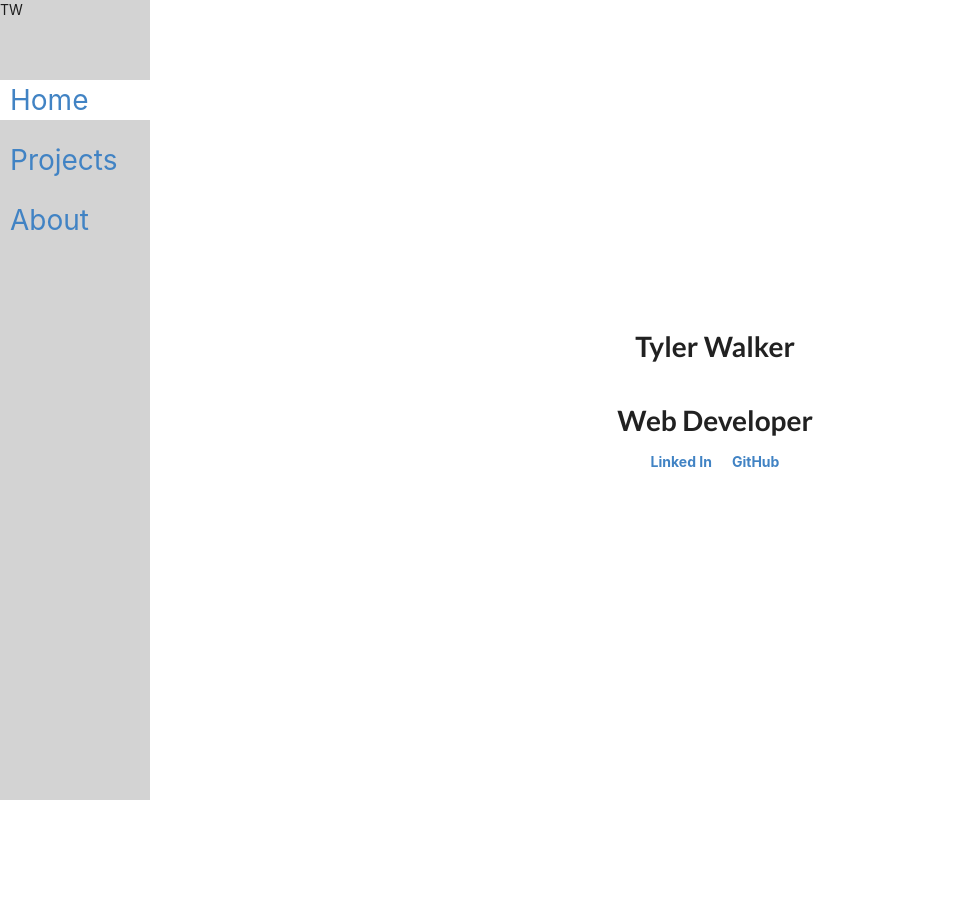
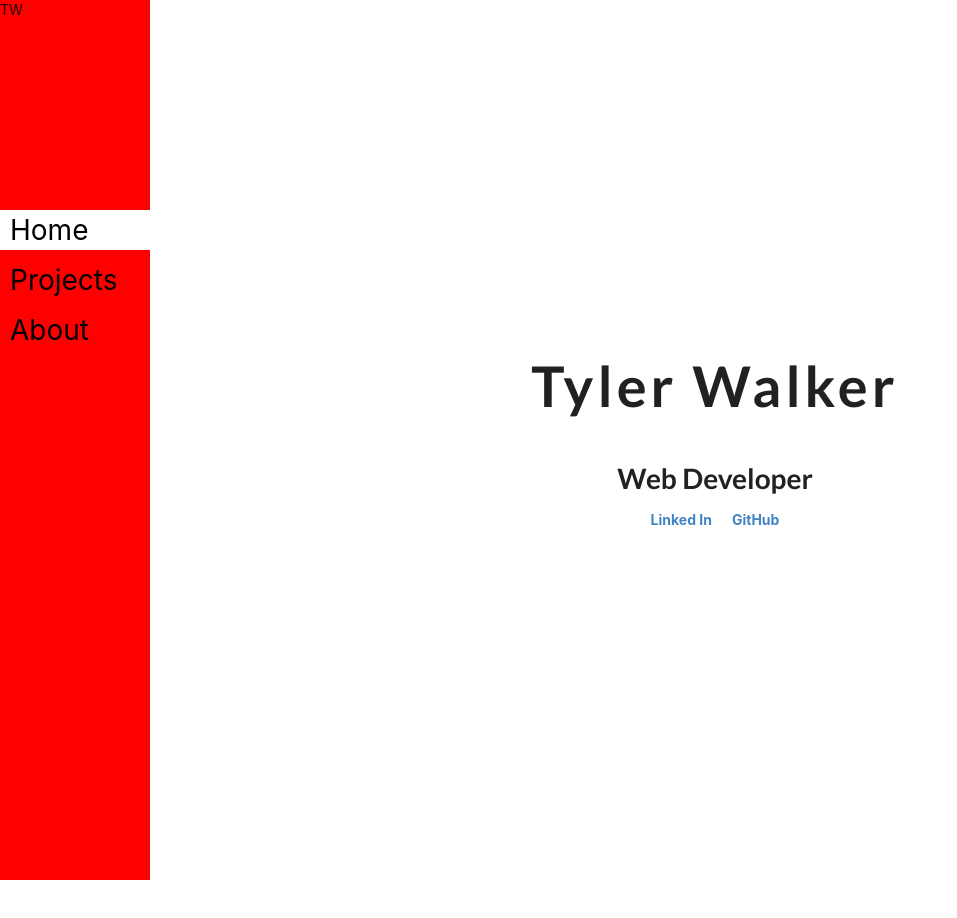
Before and after one commit to tbone9/portfolio, a React (Create React App) app: page / in a window 1280 px wide. Shown: the top 918 px of the page, without its empty margins (0-957 px from the left). Before the commit the page ends 800 px from the top, so only its background shows below. Built offline with nearby package versions, Linux system fonts and the light colour scheme.

Commit message:
started to change styling for intro page, tweaked layout of nav

```diff
--- a/src/Intro/index.js
+++ b/src/Intro/index.js
@@ -4,7 +4,7 @@ import '../Intro/style.css';
 const Intro = () => {
     return (
         <React.Fragment>
-            <div className='mainContainer'>
+            <div className='introContainer'>
                 <h1>Tyler Walker</h1>
                 <h2>Web Developer</h2>
                 <div className='linkContainer'>
--- a/src/Intro/style.css
+++ b/src/Intro/style.css
@@ -1,10 +1,15 @@
-.mainContainer {
+.introContainer {
     width: 100%;
     height: 100%;
     display: flex;
     flex-direction: column;
     justify-content: center;
     align-items: center;
+}
+
+.introContainer h1 {
+    font-size: 4em;
+    letter-spacing: 4px;
 }
 
 .linkContainer {
--- a/src/Nav/style.css
+++ b/src/Nav/style.css
@@ -4,19 +4,27 @@
                          'nav';
     grid-template-columns: 1fr;
     grid-template-rows: 10vh 1fr ;
+    background: red;
 }
 
 .logo {
     grid-area: logo;
+    /* background: red; */
 }
 
 .nav {
     grid-area: nav;
-    display: grid;
+    position: relative;
+    top: 15%;
+    /* display: flex;
+    flex-direction: column;
     grid-template-rows: repeat(3, auto);
     grid-row-gap: 20px;
-    align-items: center;
-    justify-items: center;
+    justify-content: center;
+    align-items: center; */
+    /* justify-items: center; */
+    /* background: red; */
+    height: 100vh;
 
 
     /* align-items: center;
@@ -25,9 +33,10 @@
 }
 
  .link {
-    /* margin: 10px 0;  */
+    margin: 10px 0;
     font-size: 2em;
     width: 100%;
+
 }
 
 .navLink {
@@ -35,10 +44,17 @@
     /* background: blue; */
     width: 100%;
     padding: 10px;
+    color: black;
+}
+.navLink:hover{
+    color: white;
 }
 
 .active {
     background: white;
+}
+.active:hover {
+    color: red;
 }
 
 .burger {
@@ -55,6 +71,9 @@
         grid-row-gap: 20px;
         z-index: 1;
         background: grey;
+        display: flex;
+        flex-direction: column;
+        top: 0;
     }
     .burger{
         display: block;
```
